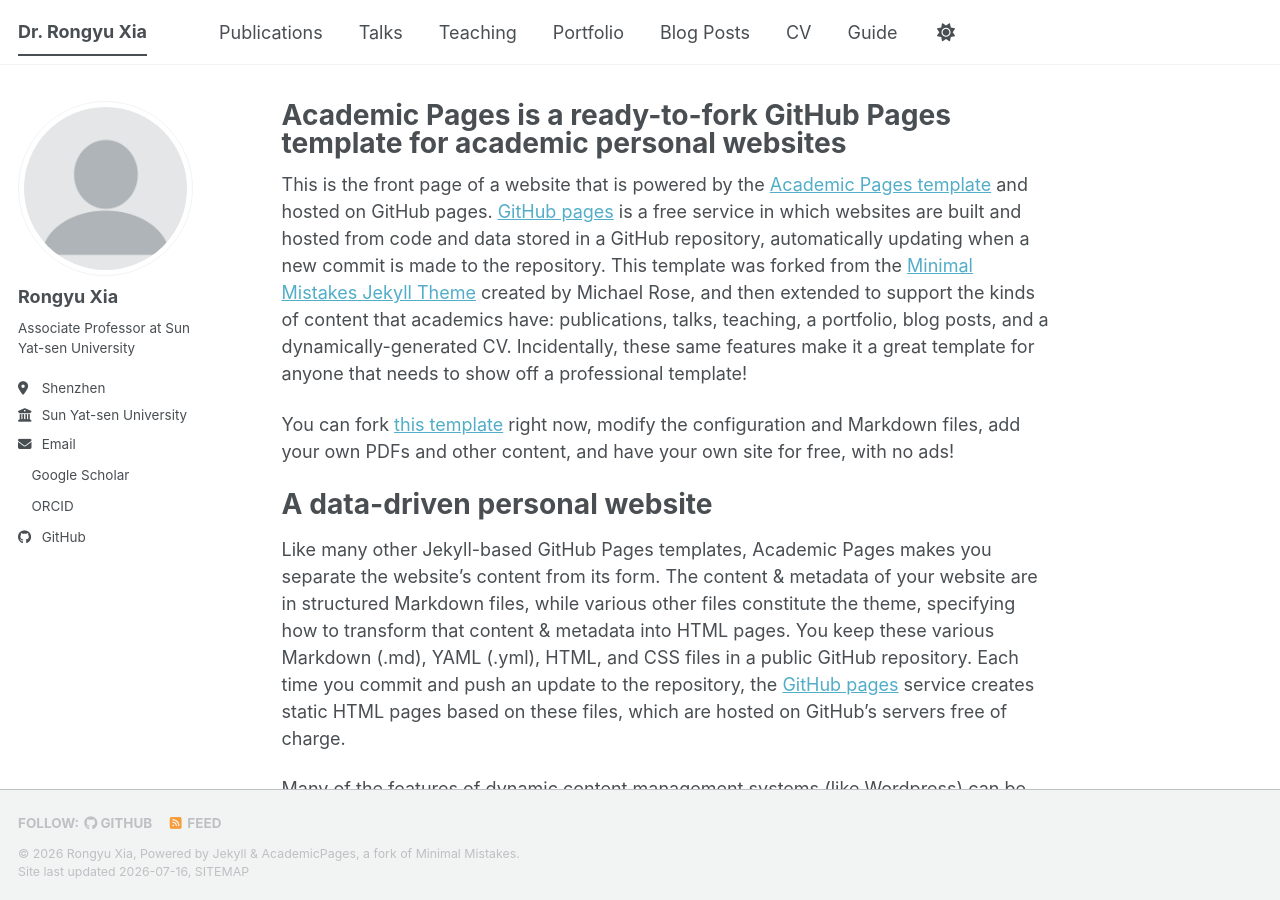
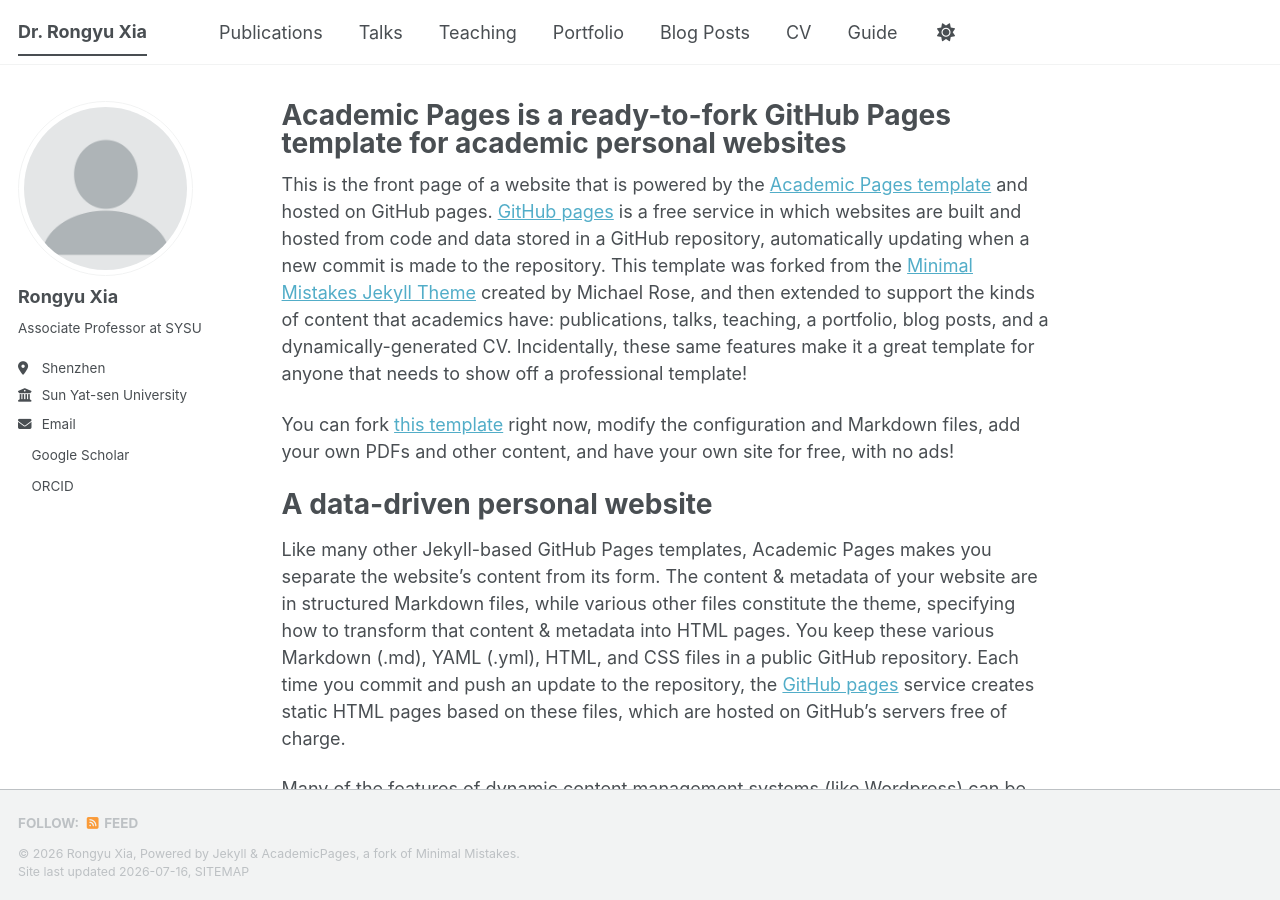
Before and after one commit to RongyuXia/rongyuxia.github.io, a Jekyll site: the page built from _pages/about.md, in a window 1280 px wide and 900 px high. Built offline with Jekyll 4.4.1, drawn with Linux system fonts in a browser that asks for light colours; a style sheet for code colours, icons or effects is not loaded.

Commit message:
Update _config.yml

```diff
--- a/_config.yml
+++ b/_config.yml
@@ -26,7 +26,7 @@ author:
   avatar           : "profile.png"
   name             : "Rongyu Xia"
   pronouns         : # example: "she/her"
-  bio              : "Associate Professor at Sun Yat-sen University"
+  bio              : "Associate Professor at SYSU"
   location         : "Shenzhen"
   employer         : "Sun Yat-sen University"
   uri              : # URL
@@ -51,7 +51,7 @@ author:
   bitbucket        : # Username - Update with your username on the site
   codepen          : # Username
   dribbble         : # Username
-  github           : "academicpages"
+  # github           : "academicpages"
   kaggle           : # Username
   stackoverflow    : # User number or user number and name (i.e., use "1" or "1/jeff-atwood")
 
```
